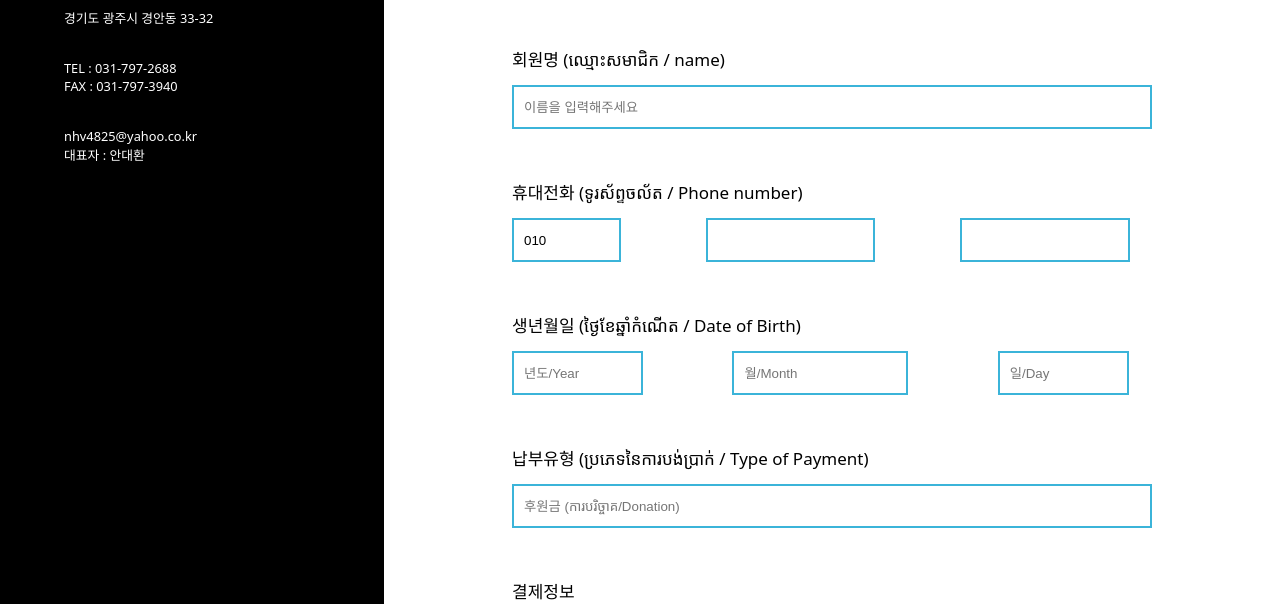
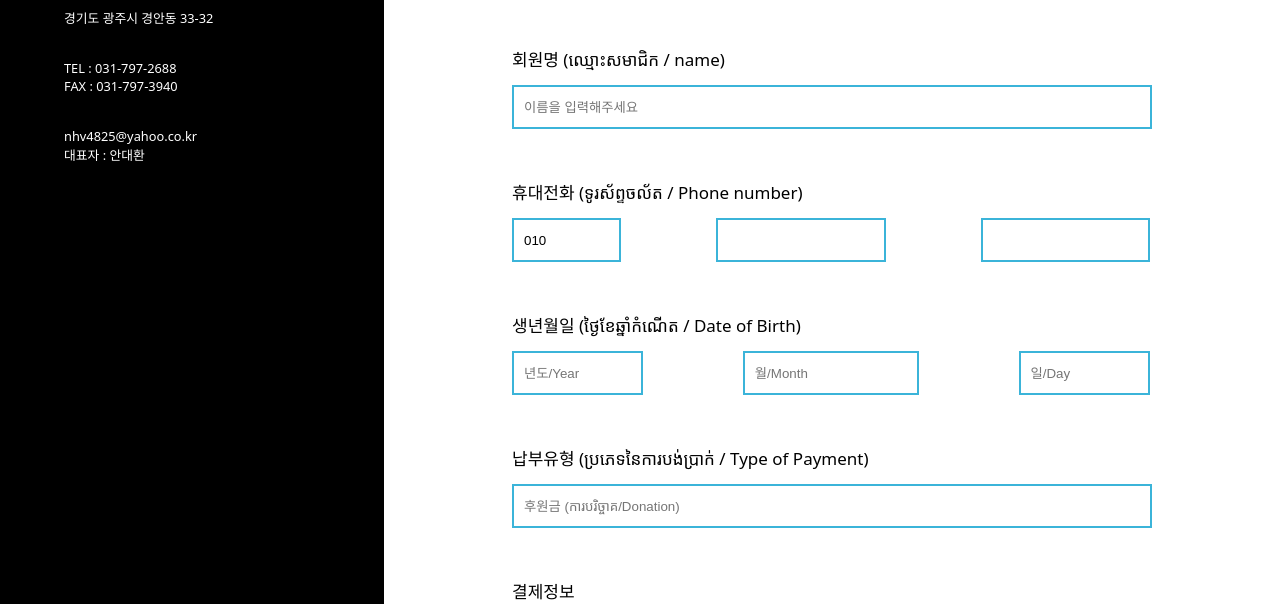
Before and after one commit to ckim48/audo_debit, a Flask app: page / in a window 1280 px wide. Shown: the part 992-1596 px from the top of the page. Run offline with Flask 3, Linux system fonts and the light colour scheme.

Commit message:
Add files via upload

```diff
--- a/templates/index.html
+++ b/templates/index.html
@@ -91,15 +91,15 @@
             -->
 <div class="form_block">
     <h2>휴대전화 (ទូរស័ព្ទចល័ត / Phone number)</h2>
-    <input name="phone_num1" style="width: calc(25% - 4px - 8%); margin-right: calc(14% - 9px);" value="010">
-    <input name="phone_num2" style="width: calc(33% - 4px - 6.5%); margin-right: calc(14% - 9px);">
+    <input name="phone_num1" style="width: calc(25% - 4px - 8%); margin-right: calc(15% - 5px);" value="010">
+    <input name="phone_num2" style="width: calc(33% - 4px - 6.5%); margin-right: calc(15% - 5px);">
     <input name="phone_num3" style="width: calc(33% - 4px - 6.5%);">
 </div>
 
 <div class="form_block">
     <h2>생년월일 (ថ្ងៃខែឆ្នាំកំណើត / Date of Birth)</h2>
-    <input name="birth_year" placeholder="년도/Year" style="width: calc(27% - 4px - 6.5%); margin-right: calc(14% - 4.5px);">
-    <input name="birth_month" placeholder="월/Month" style="width: calc(36% - 4px - 8.5%); margin-right: calc(14% - 4.5px);">
+    <input name="birth_year" placeholder="년도/Year" style="width: calc(27% - 4px - 6.5%); margin-right: calc(15% - 0.5px);">
+    <input name="birth_month" placeholder="월/Month" style="width: calc(36% - 4px - 8.5%); margin-right: calc(15% - 0.5px);">
     <input name="birth_day" placeholder="일/Day" style="width: calc(27% - 4px - 6.5%);">
 </div>
 <!--            <div class="form_block">-->
```
